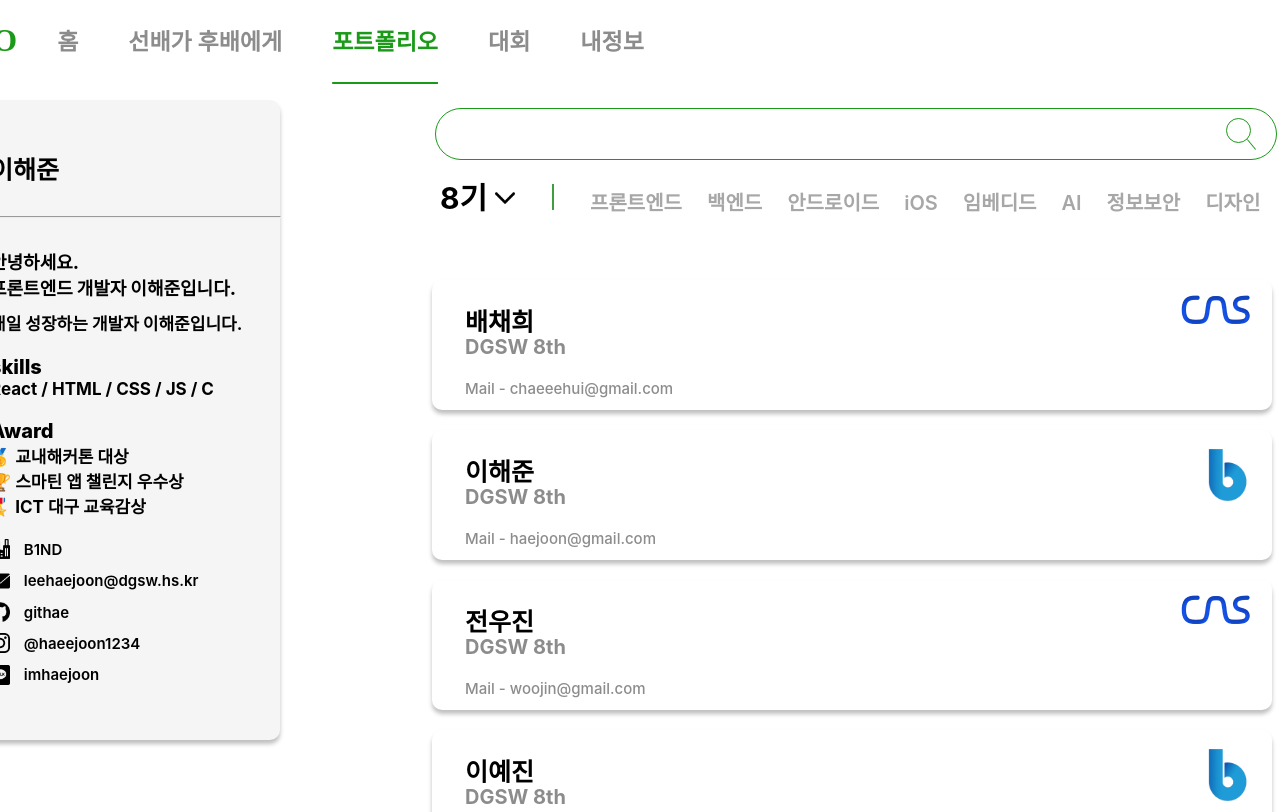
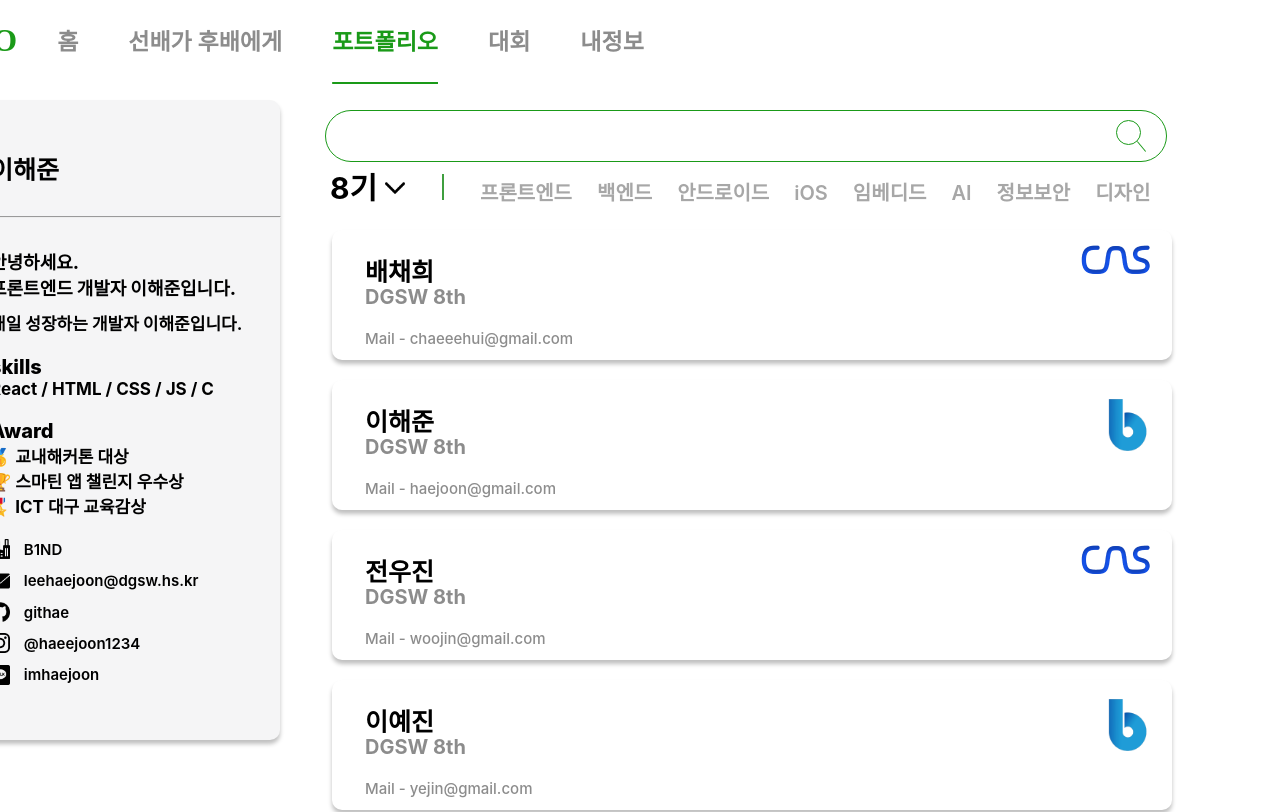
Before and after one commit to Sopo2023/SOPO_FRONTLAST, a React (Create React App) app in the folder SOPOLAST/: page /portfolio in a window 1280 px wide. Shown: the top 812 px of the page. Built offline with nearby package versions, Linux system fonts and the light colour scheme.

Commit message:
fix :: 포플,

```diff
--- a/SOPOLAST/src/Components/Competition/Competition.css
+++ b/SOPOLAST/src/Components/Competition/Competition.css
@@ -176,6 +176,7 @@
     line-height: normal;
   }
 
+
   .gradegreen{
     color: green;
     font-size: 30px;
@@ -185,15 +186,14 @@
     margin-top: 17px;
     margin-left: 110px;
   }
+/* .mo{
+  position: absolute;
+  top: 150px;
+  left: 400px;
+  width: 900px;
+  height: 800px;
 
-  .majorSelect{
-    color: #A7A7A7;
-    font-family: Inter;
-    font-size: 20px;
-    font-style: normal;
-    font-weight: 600;
-    line-height: normal;
-  }
+} */
 
   .majorSelect > .frontEnd{
     display: inline-block;
--- a/SOPOLAST/src/Components/Competition/Competition.js
+++ b/SOPOLAST/src/Components/Competition/Competition.js
@@ -11,13 +11,13 @@ function Competition() {
       <div className='content'>
         <Head />
         <Sidname />
-        <div className='searchBox1'>
-        <div className="search_1" >
+        <div className='searchBox'>
+        <div className="search" >
           <input className="search_box"></input>
           <input type="button" className="search_icon"></input>
           <div className="searcg_icon_line"></div>
         </div>
-          <div className='stackLine'>
+        <div className='stackLine'>
           <select className='gradeSelet'>
               <option>8기 </option>
               <option>7기 </option>
@@ -34,7 +34,11 @@ function Competition() {
               <div className='elseMajor'> 정보보안 </div>
               <div className='elseMajor'> 디자인 </div>
             </div>
-          </div>
+            </div>
+
+
+      </div>
+      <div className='mo'>
           <div className='gatherBox' onClick={()=>{navigate("/CompetitionSub")}}>
             <div className='gatherTitle'> 8기 프론트엔드 헬뉴월 해커톤 <br></br> 같이 나갈 분 구해용~~ </div>
             <div className='gatherGradeName'> DGSW 8th 배채희 </div>
@@ -65,7 +69,7 @@ function Competition() {
             <div className='gatherGradeName'> DGSW 8th 김호준 </div>
             <div className='gatherMail'> Mail - gaemi@gmail.com </div>
         </div>
-      </div>
+        </div>
       </div>
     </div>
 
--- a/SOPOLAST/src/Components/Portfolio/portfolioMain.js
+++ b/SOPOLAST/src/Components/Portfolio/portfolioMain.js
@@ -19,6 +19,7 @@ export default function Portfolio() {
           <input type="button" className="search_icon"></input>
           <div className="searcg_icon_line"></div>
         </div>
+
           <div className='stackLine'>
             <select className='gradeSelet'>
               <option>8기 </option>
@@ -36,8 +37,9 @@ export default function Portfolio() {
               <div className='elseMajor'> 정보보안 </div>
               <div className='elseMajor'> 디자인 </div>
             </div>
-          </div>
+            </div>
         </div>
+
         <Sidename/>
       <div className='mo'>
         <div className='namecardBox' onClick={()=>{navigate("/Portfoliosub")}} >
--- a/SOPOLAST/src/Components/Portfolio/protfolio.css
+++ b/SOPOLAST/src/Components/Portfolio/protfolio.css
@@ -96,14 +96,11 @@
 
   .searchBox{
     display: inline-block;
-
     position: absolute;
-    left: 500px;
-    margin-top: 80px;
-    margin-left: 30px;
-
+    left: 420px;
+    top: 100px;
     width: 840px;
-    height: 50px;
+    height: 150px;
     flex-shrink: 0;
 
     /* border-radius: 50px;
@@ -112,7 +109,8 @@
   }
   .search{
     position: absolute;
-    bottom: 50px;
+    display: inline-block;
+    top: 10px;
     left: -5px;
     width: 840px;
     height: 50px;
@@ -196,7 +194,13 @@
     margin-top: 17px;
     margin-left: 110px;
   }
-
+  .stackLine{
+    position: absolute;
+    width: 100%;
+    height: 100px;
+    bottom: 0px;
+    display: inline-block;
+  }
   .majorSelect{
     color: #A7A7A7;
     font-family: Inter;
@@ -204,6 +208,8 @@
     font-style: normal;
     font-weight: 600;
     line-height: normal;
+    position: absolute;
+
   }
 
   .majorSelect > .frontEnd{
@@ -226,8 +232,8 @@
   }
   .mo{
     position: absolute;
-    left: 500px;
-    top: 250px;
+    left: 400px;
+    top: 200px;
     width: 900px;
     height: 1000px;
 
```
